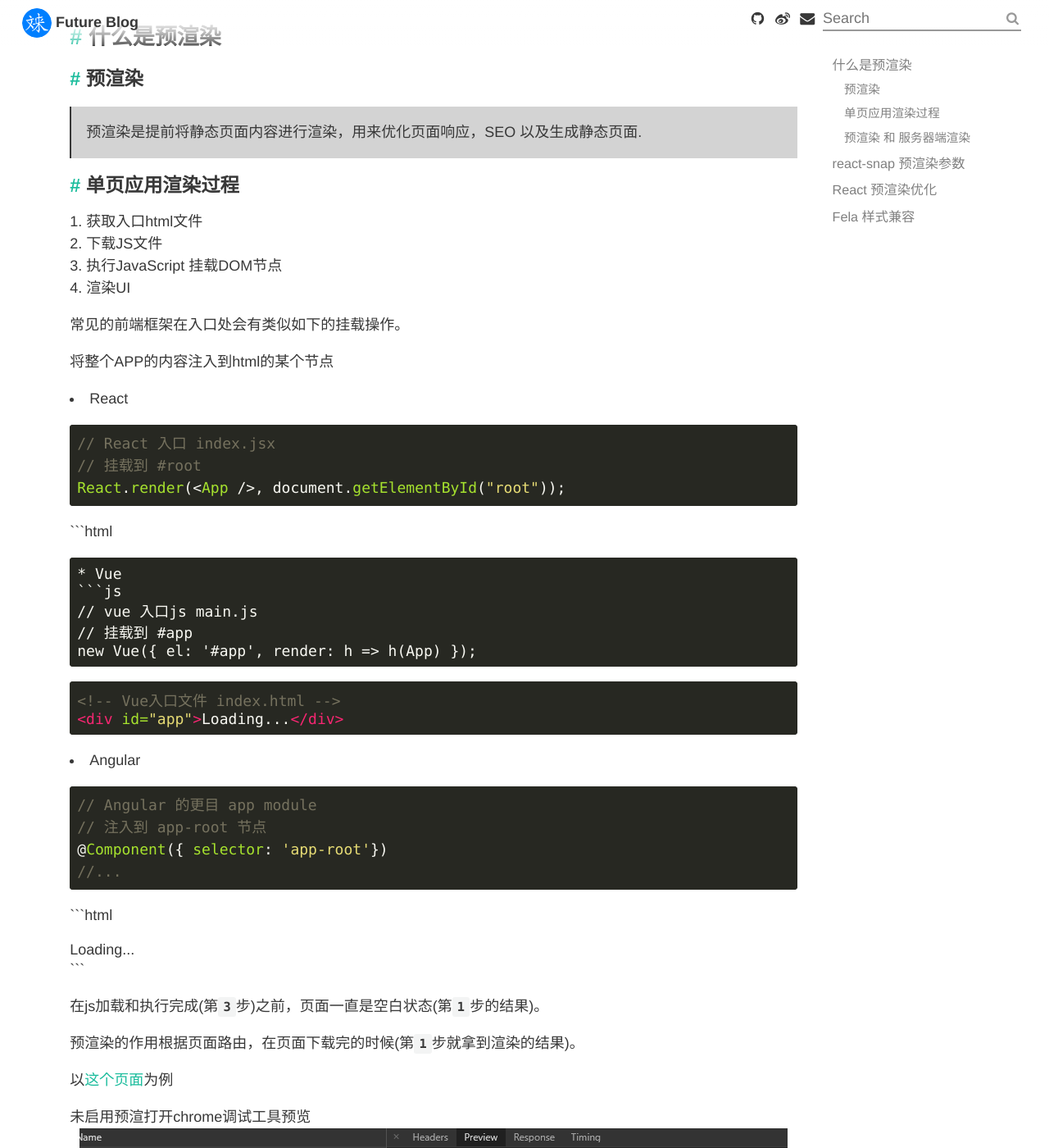
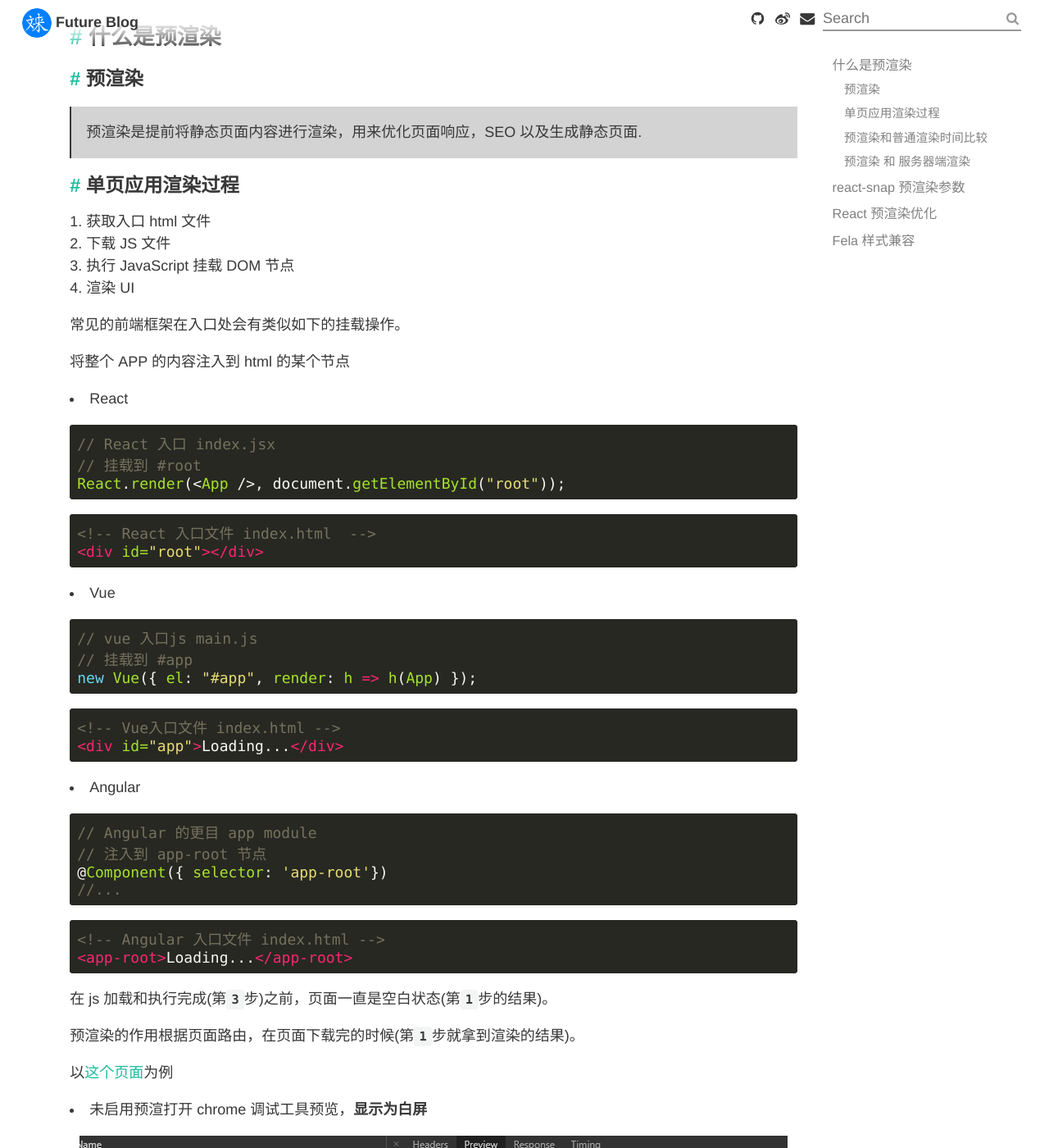
Before and after one commit to NewFuture/blog, a Jekyll site: the page built from _posts/2019-11-24-prerender-react-with-react-snap.md, in a window 1280 px wide and 1400 px high, scrolled down 253 px. Shown: the whole window at 82% size. Built offline with Jekyll 4.4.1, drawn with Linux system fonts in a browser that asks for light colours; part of the change alters nothing that is shown; some of the changed text lies outside the part shown.

Commit message:
update(prerender-react-with-react-snap)

````diff
--- a/_posts/2019-11-24-prerender-react-with-react-snap.md
+++ b/_posts/2019-11-24-prerender-react-with-react-snap.md
@@ -16,62 +16,85 @@ tags:
 
 ### 单页应用渲染过程 {#spa-page-render}
 
-1. 获取入口html文件
-2. 下载JS文件
-3. 执行JavaScript 挂载DOM节点
-4. 渲染UI
-
+1. 获取入口 html 文件
+2. 下载 JS 文件
+3. 执行 JavaScript 挂载 DOM 节点
+4. 渲染 UI
 
 常见的前端框架在入口处会有类似如下的挂载操作。
 
-将整个APP的内容注入到html的某个节点
+将整个 APP 的内容注入到 html 的某个节点
 
-* React
+- React
+
 ```jsx
 // React 入口 index.jsx
 // 挂载到 #root
 React.render(<App />, document.getElementById("root"));
 ```
+
 ```html
 <!-- React 入口文件 index.html  -->
 <div id="root"></div>
 ```
-* Vue
+
+- Vue
+
 ```js
 // vue 入口js main.js
 // 挂载到 #app
-new Vue({ el: '#app', render: h => h(App) });
+new Vue({ el: "#app", render: h => h(App) });
 ```
+
 ```html
 <!-- Vue入口文件 index.html -->
 <div id="app">Loading...</div>
 ```
-* Angular
+
+- Angular
+
 ```ts
 // Angular 的更目 app module
 // 注入到 app-root 节点
 @Component({ selector: 'app-root'})
 //...
 ```
+
 ```html
 <!-- Angular 入口文件 index.html -->
 <app-root>Loading...</app-root>
 ```
 
-在js加载和执行完成(第`3`步)之前，页面一直是空白状态(第`1`步的结果)。
+在 js 加载和执行完成(第`3`步)之前，页面一直是空白状态(第`1`步的结果)。
 
 预渲染的作用根据页面路由，在页面下载完的时候(第`1`步就拿到渲染的结果)。
 
 以[这个页面](https://sticker.newfuture.cc/)为例
 
-未启用预渲打开chrome调试工具预览
+- 未启用预渲打开 chrome 调试工具预览，**显示为白屏**
+
 ![build wihtout pre-render](/assets/img/prerender-react-with-react-snap/dev-preview.png)
 
-预渲染后打开chrome调试工具预览
+- 预渲染后打开 chrome 调试工具预览，**渲染之后的显示界面一致**
+
 ![build with pre-render](/assets/img/prerender-react-with-react-snap/prerender-preview.png)
 
+### 预渲染和普通渲染时间比较
+
+截取一个 chrome 页面加载时间轴(waterfall)
+
+![build with pre-render](/assets/img/prerender-react-with-react-snap/waterfall.png)
+
+| 事件      | 耗时              | 总耗时                        |
+| --------- | ----------------- | ----------------------------- |
+| html 下载 | 637ms             | 637ms                         |
+| js 下载   | 1420ms (并行最长) | 2075ms                        |
+| 图片下载  | 623ms             | 1260ms<br>(无预渲染为 2698ms) |
+
+有预加载时，大概0.6s左右页面开始渲染，看到界面，1.2s左右能看到图片
+无预加载时，大概2s左右开始渲染页面，2.7s左右看到图片(忽略了js执行时间，实际更长)
+
 ### 预渲染 和 服务器端渲染 {#prerender-ssr}
-
 
 ## react-snap 预渲染参数
 
````
Also changed, not shown: assets/img/prerender-react-with-react-snap/waterfall.png (added).
